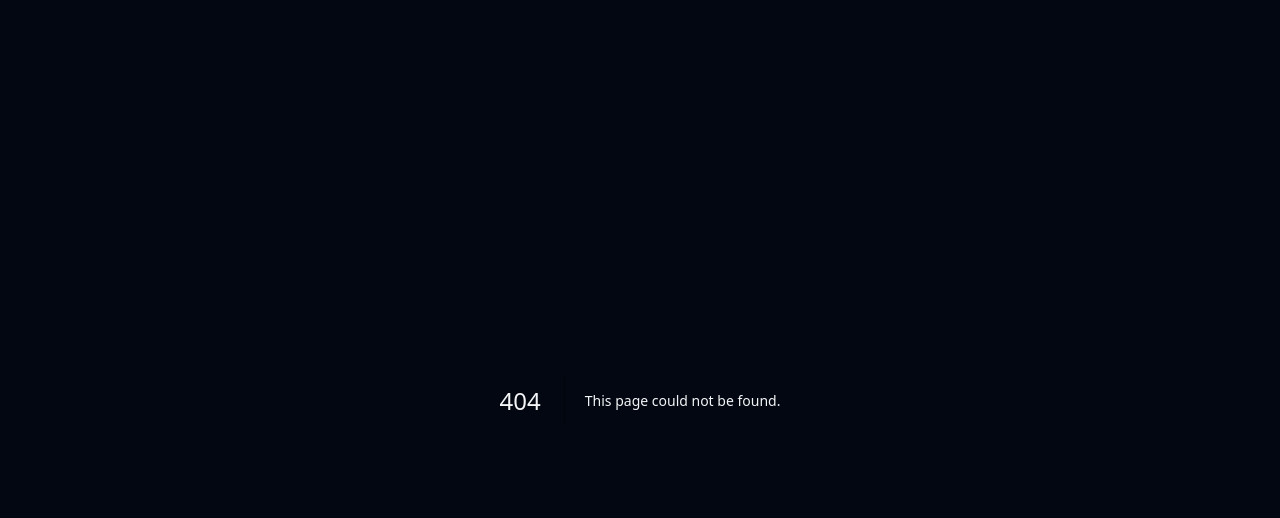
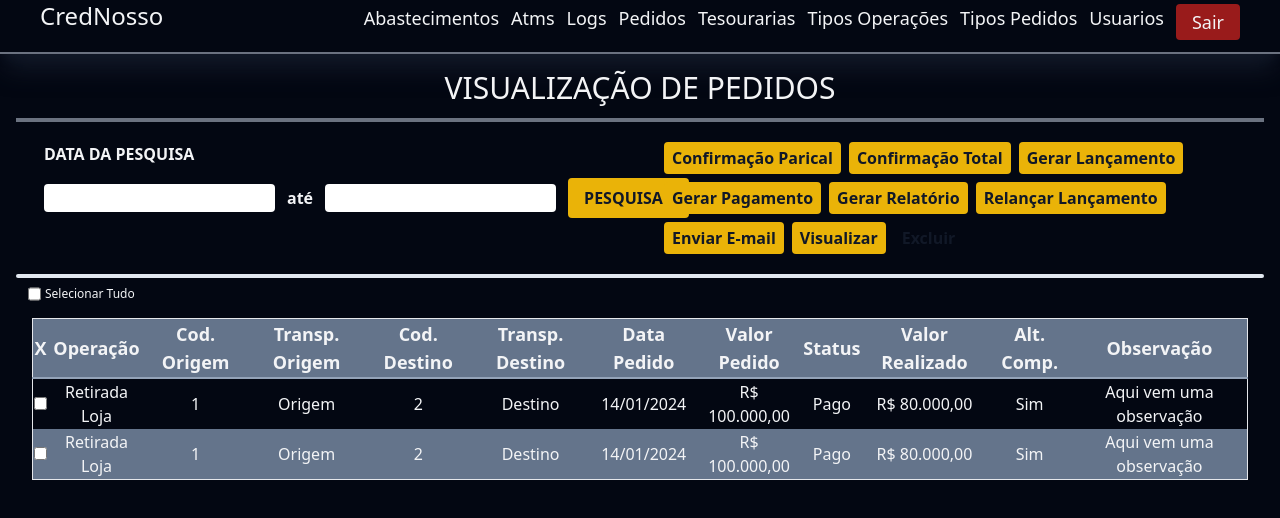
Before and after one commit to Tarcisio20/crednosso-frontend, a Next.js app: page /admin/supply/view in a window 1280 px wide. Before the commit this address had no page. Shown: the top 518 px of the page. Built offline with nearby package versions, Linux system fonts and the light colour scheme; no server answers; sample sign-in values are in the browser's storage.

Commit message:
Implements screen supply/add and supply/view

```diff
--- a/src/app/(admin-routes)/admin/page.tsx
+++ b/src/app/(admin-routes)/admin/page.tsx
@@ -5,16 +5,17 @@ import { getServerSession } from "next-auth"
 const Page = async () => {
 
     const session = await getServerSession(nextAuthOptions)
-
+    console.log(session)
     return(
       <>
           <TitlePage title="Pagina Inicial" />
           <div className="flex flex-col gap-4 text-lg">
             <p className="text-xl">
-              Seja bem vindo, {'{Nome do Usuario}'}!
+              Seja bem vindo, {session?.userReturn.name}!
             </p>
             <p>Aqui está algumas informações sobre você</p>
             <p>Nivel de permissão: {session?.userReturn.nivel}</p>
+            <p>Ultimo acesso em {session?.userReturn.last_login}</p>
           </div>
       </>
     )
--- a/src/app/(admin-routes)/admin/supply/add/page.tsx
+++ b/src/app/(admin-routes)/admin/supply/add/page.tsx
@@ -1,11 +1,13 @@
+import { ButtonForRedirects } from "@/components/admin/ButtonForRedirects"
 import { TitlePage } from "@/components/admin/TitlePage"
 
 const Page = () => {
     return(
         <>
             <TitlePage title="Adicionar Pedido" />
+            <ButtonForRedirects label="Visualizar Pedidos" url="/admin/supply/view" />
             <div className="flex gap-5 w-4/5 p-5">
-                <div className="flex flex-col gap-3 bg-red-600 w-full">
+                <div className="flex flex-col gap-3 bg-red-600 w-full p-5">
                     <div className="flex flex-col gap-2">
                         <label className="font-bold">Tipo de Operação</label>
                         <div className="text-gray-900">
@@ -52,8 +54,50 @@ const Page = () => {
                         </div>
                     </div>
 
+                    <div className="flex flex-col gap-2">
+                        <label className="font-bold">Tipo de Pedido</label>
+                        <div className="text-gray-900">
+                            <input className="w-16 h-6 p-1 text-center outline-none border-2 border-gray-600 mr-2 rounded" />
+                            <select className="text-gray-900 outline-none border-2 border-gray-600 rounded min-w-52">
+                                <option value="0"></option>
+                                <option value="1">Valor 1</option>
+                                <option value="2">Valor 2</option>
+                                <option value="3">Valor 3</option>
+                            </select>
+                        </div>
+                    </div>
+
                 </div>
-                <div className="bg-yellow-600 w-full">Lado Esquerdo</div>
+                <div className="flex flex-col gap-2 bg-yellow-600 w-full p-5">
+                    <label className="flex justify-center text-center font-bold uppercase text-gray-900 text-xl">Composição</label>
+                    <div className="flex w-full justify-between px-3 h-full gap-2">
+                      <div className=" w-1/3 flex flex-col gap-4 text-center">
+                        <label className="uppercase text-gray-900 font-bold">CEDULA</label>
+                        <label className="uppercase text-gray-900 font-bold h-6 flex justify-center items-center">R$ 10,00</label>
+                        <label className="uppercase text-gray-900 font-bold h-6 flex justify-center items-center">R$ 20,00</label>
+                        <label className="uppercase text-gray-900 font-bold h-6 flex justify-center items-center">R$ 50,00</label>
+                        <label className="uppercase text-gray-900 font-bold h-6 flex justify-center items-center">R$ 100,00</label>
+                      </div>
+                      <div className=" w-1/3 flex flex-col gap-4 text-center items-center">
+                        <label className="uppercase text-gray-900 font-bold ">QUANTIDADE</label>
+                        <input className="w-20 h-6 text-gray-900 text-center outline-none rounded" />
+                        <input className="w-20 h-6 text-gray-900 text-center outline-none rounded" />
+                        <input className="w-20 h-6 text-gray-900 text-center outline-none rounded" />
+                        <input className="w-20 h-6 text-gray-900 text-center outline-none rounded" />
+                      </div>
+                      <div className=" w-1/3 flex flex-col gap-4 text-center items-center">
+                        <label className="uppercase text-gray-900 font-bold">VALOR</label>
+                        <input className="w-11/12 h-6 text-gray-900 text-center outline-none rounded" />
+                        <input className="w-11/12 h-6 text-gray-900 text-center outline-none rounded" />
+                        <input className="w-11/12 h-6 text-gray-900 text-center outline-none rounded" />
+                        <input className="w-11/12 h-6 text-gray-900 text-center outline-none rounded" />
+                      </div>
+                    </div>
+                    <div className="flex gap-3 justify-end px-3">
+                        <label className="uppercase text-gray-900 font-bold flex items-center">TOTAL</label>
+                        <input className="h-6 rounded w-1/2" />
+                    </div>
+                </div>
             </div>
         </>
     )
--- /dev/null
+++ b/src/app/(admin-routes)/admin/supply/view/page.tsx
@@ -0,0 +1,98 @@
+"use client"
+
+import { ButtonOptions } from "@/components/admin/ButtonOptions"
+import { Divider } from "@/components/admin/Divider"
+import { TitlePage } from "@/components/admin/TitlePage"
+
+const Page = () => {
+    return(
+        <>
+        <div className="flex  flex-col w-full">
+            <TitlePage title="Visualização de pedidos" />
+            <div className="flex flex-row gap-3 px-4" >
+                <div className="flex flex-col  gap-3 w-2/4 p-3">
+                    <label className="uppercase font-bold">Data da Pesquisa</label>
+                    <div className="flex flex-row items-center gap-3">
+                        <input className="outline-none rounded w-50 h-7" />
+                        <label className="flex items-center font-bold">até</label>
+                        <input className="outline-none rounded w-50 h-7" />
+                        <button className=" bg-yellow-500 inline-block  w-32 px-4 py-2 font-semibold uppercase text-gray-900 rounded hover:bg-yellow-600">Pesquisar</button>
+                    </div>
+                </div>
+                <div className="w-2/4 p-3 flex gap-2 flex-wrap">
+                    <ButtonOptions label="Confirmação Parical" color="yellow" onClick={()=>{}} />
+                    <ButtonOptions label="Confirmação Total" color="yellow" onClick={()=>{}} />
+                    <ButtonOptions label="Gerar Lançamento" color="yellow" onClick={()=>{}} />
+                    <ButtonOptions label="Gerar Pagamento" color="yellow" onClick={()=>{}} />
+                    <ButtonOptions label="Gerar Relatório" color="yellow" onClick={()=>{}} />
+                    <ButtonOptions label="Relançar Lançamento" color="yellow" onClick={()=>{}} />
+                    <ButtonOptions label="Enviar E-mail" color="yellow" onClick={()=>{}} />
+                    <ButtonOptions label="Visualizar" color="yellow" onClick={()=>{}} />
+                    <ButtonOptions label="Excluir" color="red" onClick={()=>{}} />
+                </div>
+            </div>
+            <Divider />
+            <div className="flex gap-1 px-3">
+                <input type="checkbox" className="outline-none" />
+                <label className="text-xs">Selecionar Tudo</label>
+            </div>
+            <div className="p-4">
+                <table width="100%" className="text-center table-auto border-collapse border">
+                    <thead>
+                        <tr className="bg-slate-500 text-lg border-b-2 border-y-slate-400" >
+                            <th>X</th>
+                            <th>Operação</th>
+                            <th>Cod. Origem</th>
+                            <th>Transp. Origem</th>
+                            <th>Cod. Destino</th>
+                            <th>Transp. Destino</th>
+                            <th>Data Pedido</th>
+                            <th>Valor Pedido</th>
+                            <th>Status</th>
+                            <th>Valor Realizado</th>
+                            <th>Alt. Comp.</th>
+                            <th>Observação</th>
+                        </tr>
+                    </thead>
+                    <tbody>
+                        <tr className="py-2">
+                            <td>
+                                <input type="checkbox" id="1" />
+                            </td>
+                            <td>Retirada Loja</td>
+                            <td>1</td>
+                            <td>Origem</td>
+                            <td>2</td>
+                            <td>Destino</td>
+                            <td>14/01/2024</td>
+                            <td>R$ 100.000,00</td>
+                            <td>Pago</td>
+                            <td>R$ 80.000,00</td>
+                            <td>Sim</td>
+                            <td>Aqui vem uma observação</td>
+                        </tr>
+                        <tr className="py-2 bg-slate-500">
+                            <td>
+                                <input type="checkbox" id="1" />
+                            </td>
+                            <td>Retirada Loja</td>
+                            <td>1</td>
+                            <td>Origem</td>
+                            <td>2</td>
+                            <td>Destino</td>
+                            <td>14/01/2024</td>
+                            <td>R$ 100.000,00</td>
+                            <td>Pago</td>
+                            <td>R$ 80.000,00</td>
+                            <td>Sim</td>
+                            <td>Aqui vem uma observação</td>
+                        </tr>
+                    </tbody>
+                </table>
+            </div>
+        </div>
+        </>
+    )
+}
+
+export default Page
--- /dev/null
+++ b/src/components/admin/ButtonOptions.tsx
@@ -0,0 +1,11 @@
+type Props = {
+    label : string;
+    color : string;
+    onClick : () => void;
+}
+
+export const ButtonOptions = ({ label, color, onClick } : Props) => {
+    return(
+        <button onClick={onClick} className={`inline-block bg-${color}-500 hover:bg-${color}-600 px-2 py-1 rounded text-gray-900 font-semibold`}>{label}</button>
+    )
+}
--- /dev/null
+++ b/src/components/admin/Divider.tsx
@@ -0,0 +1,3 @@
+export const Divider = () => {
+    return <div className="w-full h-1 bg-slate-200 rounded my-2"></div>
+}
```
